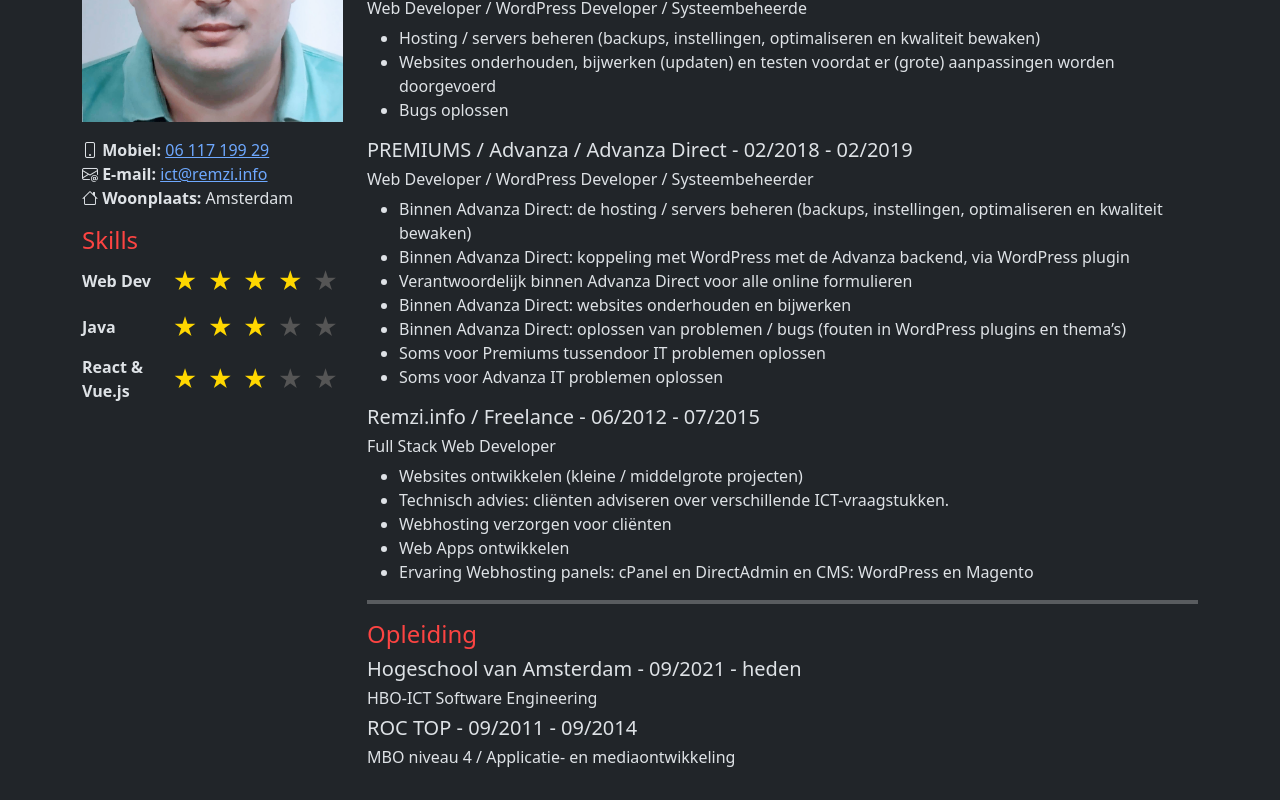
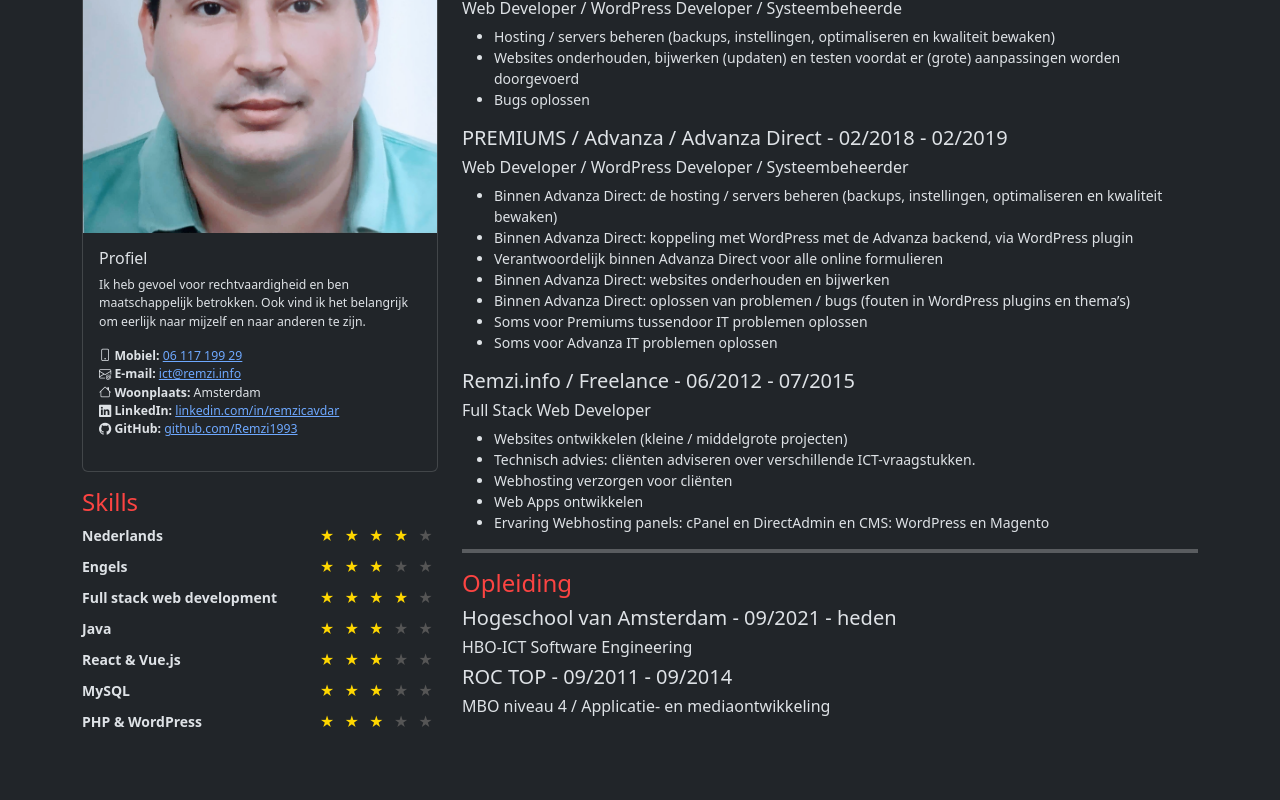
Before and after one commit to Remzi1993/remzi.info, a Vue app: page /cv in a window 1280 px wide. Shown: the part 322-1122 px from the top of the page. After the commit the page ends 1088 px from the top, so only its background shows below. Built offline with nearby package versions, Linux system fonts and the light colour scheme.

Commit message:
Small changes

```diff
--- a/src/components/Resume.vue
+++ b/src/components/Resume.vue
@@ -1,5 +1,5 @@
 <template>
-  <main class="py-4">
+  <main class="py-4 small">
     <div class="container">
       <div class="row d-print-none">
         <div class="col">
@@ -7,47 +7,98 @@
         </div>
       </div>
       <div class="row">
-        <div class="col-md-3">
-          <img src="../assets/img/profile-photo.jpg" alt="Remzi Cavdar" class="mb-3">
-          <p>
-            <strong><i class="bi bi-phone"></i> Mobiel:</strong> <a href="tel:+31611719929">06 117 199 29</a><br>
-            <strong><i class="bi bi-envelope-at"></i> E-mail:</strong> <a
-              href="mailto:ict@remzi.info">ict@remzi.info</a><br>
-            <strong><i class="bi bi-house"></i> Woonplaats:</strong> Amsterdam<br>
-          </p>
+        <div class="col-md-4">
+          <div class="card mb-3" style="width: 100%;">
+            <img src="../assets/img/profile-photo.jpg" class="card-img-top" alt="...">
+            <div class="card-body">
+              <h6 class="card-title">Profiel</h6>
+              <p class="card-text small">Ik heb gevoel voor rechtvaardigheid en ben maatschappelijk betrokken.
+                Ook vind ik het belangrijk om eerlijk naar mijzelf en naar anderen te zijn.</p>
+              <p class="small">
+                <strong><i class="bi bi-phone"></i> Mobiel:</strong> <a href="tel:+31611719929">06 117 199 29</a><br>
+                <strong><i class="bi bi-envelope-at"></i> E-mail:</strong> <a
+                  href="mailto:ict@remzi.info">ict@remzi.info</a><br>
+                <strong><i class="bi bi-house"></i> Woonplaats:</strong> Amsterdam<br>
+                <strong><i class="bi bi-linkedin"></i> LinkedIn:</strong> <a
+                  href="https://www.linkedin.com/in/remzicavdar" target="_blank">linkedin.com/in/remzicavdar</a><br>
+                <strong><i class="bi bi-github"></i> GitHub:</strong> <a href="https://github.com/Remzi1993"
+                                                                         target="_blank">github.com/Remzi1993</a>
+              </p>
+            </div>
+          </div>
           <h4 class="red">Skills</h4>
           <div class="skill-rating">
-            <span>Web Dev</span>
+            <span>Nederlands</span>
             <div class="rating">
-              <input type="radio" name="skill-1" id="skill-1-star5"><label for="skill-1-star5" title="5 stars">★</label>
-              <input type="radio" name="skill-1" id="skill-1-star4" checked><label for="skill-1-star4" title="4 stars">★</label>
-              <input type="radio" name="skill-1" id="skill-1-star3"><label for="skill-1-star3" title="3 stars">★</label>
-              <input type="radio" name="skill-1" id="skill-1-star2"><label for="skill-1-star2" title="2 stars">★</label>
-              <input type="radio" name="skill-1" id="skill-1-star1"><label for="skill-1-star1" title="1 star">★</label>
+              <input type="radio" name="skill-6" id="skill-3-star5" disabled><label for="skill-6-star5" title="5 stars">★</label>
+              <input type="radio" name="skill-6" id="skill-3-star4" disabled checked><label for="skill-6-star4" title="4 stars">★</label>
+              <input type="radio" name="skill-6" id="skill-3-star3" disabled><label for="skill-6-star3" title="3 stars">★</label>
+              <input type="radio" name="skill-6" id="skill-3-star2" disabled><label for="skill-6-star2" title="2 stars">★</label>
+              <input type="radio" name="skill-6" id="skill-3-star1" disabled><label for="skill-6-star1" title="1 star">★</label>
+            </div>
+          </div>
+          <div class="skill-rating">
+            <span>Engels</span>
+            <div class="rating">
+              <input type="radio" name="skill-7" id="skill-3-star5" disabled><label for="skill-7-star5" title="5 stars">★</label>
+              <input type="radio" name="skill-7" id="skill-3-star4" disabled><label for="skill-7-star4" title="4 stars">★</label>
+              <input type="radio" name="skill-7" id="skill-3-star3" disabled checked><label for="skill-7-star3" title="3 stars">★</label>
+              <input type="radio" name="skill-7" id="skill-3-star2" disabled><label for="skill-7-star2" title="2 stars">★</label>
+              <input type="radio" name="skill-7" id="skill-3-star1" disabled><label for="skill-7-star1" title="1 star">★</label>
+            </div>
+          </div>
+          <div class="skill-rating">
+            <span>Full stack web development</span>
+            <div class="rating">
+              <input type="radio" name="skill-1" id="skill-1-star5" disabled><label for="skill-1-star5" title="5 stars">★</label>
+              <input type="radio" name="skill-1" id="skill-1-star4" checked disabled><label for="skill-1-star4" title="4 stars">★</label>
+              <input type="radio" name="skill-1" id="skill-1-star3" disabled><label for="skill-1-star3" title="3 stars">★</label>
+              <input type="radio" name="skill-1" id="skill-1-star2" disabled><label for="skill-1-star2" title="2 stars">★</label>
+              <input type="radio" name="skill-1" id="skill-1-star1" disabled><label for="skill-1-star1" title="1 star">★</label>
             </div>
           </div>
           <div class="skill-rating">
             <span>Java</span>
             <div class="rating">
-              <input type="radio" name="skill-2" id="skill-2-star5"><label for="skill-2-star5" title="5 stars">★</label>
-              <input type="radio" name="skill-2" id="skill-2-star4"><label for="skill-2-star4" title="4 stars">★</label>
-              <input type="radio" name="skill-2" id="skill-2-star3" checked><label for="skill-2-star3" title="3 stars">★</label>
-              <input type="radio" name="skill-2" id="skill-2-star2"><label for="skill-2-star2" title="2 stars">★</label>
-              <input type="radio" name="skill-2" id="skill-2-star1"><label for="skill-2-star1" title="1 star">★</label>
+              <input type="radio" name="skill-2" id="skill-2-star5" disabled><label for="skill-2-star5" title="5 stars">★</label>
+              <input type="radio" name="skill-2" id="skill-2-star4" disabled><label for="skill-2-star4" title="4 stars">★</label>
+              <input type="radio" name="skill-2" id="skill-2-star3" checked disabled><label for="skill-2-star3" title="3 stars">★</label>
+              <input type="radio" name="skill-2" id="skill-2-star2" disabled><label for="skill-2-star2" title="2 stars">★</label>
+              <input type="radio" name="skill-2" id="skill-2-star1" disabled><label for="skill-2-star1" title="1 star">★</label>
             </div>
           </div>
           <div class="skill-rating">
             <span>React & Vue.js</span>
             <div class="rating">
-              <input type="radio" name="skill-3" id="skill-3-star5"><label for="skill-3-star5" title="5 stars">★</label>
-              <input type="radio" name="skill-3" id="skill-3-star4"><label for="skill-3-star4" title="4 stars">★</label>
-              <input type="radio" name="skill-3" id="skill-3-star3" checked><label for="skill-3-star3" title="3 stars">★</label>
-              <input type="radio" name="skill-3" id="skill-3-star2"><label for="skill-3-star2" title="2 stars">★</label>
-              <input type="radio" name="skill-3" id="skill-3-star1"><label for="skill-3-star1" title="1 star">★</label>
+              <input type="radio" name="skill-3" id="skill-3-star5" disabled><label for="skill-3-star5" title="5 stars">★</label>
+              <input type="radio" name="skill-3" id="skill-3-star4" disabled><label for="skill-3-star4" title="4 stars">★</label>
+              <input type="radio" name="skill-3" id="skill-3-star3" checked disabled><label for="skill-3-star3" title="3 stars">★</label>
+              <input type="radio" name="skill-3" id="skill-3-star2" disabled><label for="skill-3-star2" title="2 stars">★</label>
+              <input type="radio" name="skill-3" id="skill-3-star1" disabled><label for="skill-3-star1" title="1 star">★</label>
+            </div>
+          </div>
+          <div class="skill-rating">
+            <span>MySQL</span>
+            <div class="rating">
+              <input type="radio" name="skill-4" id="skill-3-star5" disabled><label for="skill-4-star5" title="5 stars">★</label>
+              <input type="radio" name="skill-4" id="skill-3-star4" disabled><label for="skill-4-star4" title="4 stars">★</label>
+              <input type="radio" name="skill-4" id="skill-3-star3" checked disabled><label for="skill-4-star3" title="3 stars">★</label>
+              <input type="radio" name="skill-4" id="skill-3-star2" disabled><label for="skill-4-star2" title="2 stars">★</label>
+              <input type="radio" name="skill-4" id="skill-3-star1" disabled><label for="skill-4-star1" title="1 star">★</label>
+            </div>
+          </div>
+          <div class="skill-rating">
+            <span>PHP & WordPress</span>
+            <div class="rating">
+              <input type="radio" name="skill-5" id="skill-3-star5" disabled><label for="skill-5-star5" title="5 stars">★</label>
+              <input type="radio" name="skill-5" id="skill-3-star4" disabled><label for="skill-5-star4" title="4 stars">★</label>
+              <input type="radio" name="skill-5" id="skill-3-star3" checked disabled><label for="skill-5-star3" title="3 stars">★</label>
+              <input type="radio" name="skill-5" id="skill-3-star2" disabled><label for="skill-5-star2" title="2 stars">★</label>
+              <input type="radio" name="skill-5" id="skill-3-star1" disabled><label for="skill-5-star1" title="1 star">★</label>
             </div>
           </div>
         </div>
-        <div class="col-md-9">
+        <div class="col-md-8">
           <h2 class="text-center">Remzi Cavdar</h2>
           <h3 class="text-center yellow">Software Engineer</h3>
           <hr/>
@@ -104,39 +155,4 @@ export default {
 img {
   width: 100%;
 }
-
-.skill-rating {
-  display: flex;
-  align-items: center;
-  margin-bottom: 10px;
-  justify-content: space-between;
-
-  span {
-    margin-right: 10px;
-    font-weight: bold;
-  }
-}
-
-.rating {
-  display: flex;
-  direction: rtl; /* This will make the stars order from left to right */
-  font-size: 1.5em; /* Adjusting the size a bit */
-  justify-content: center;
-}
-
-.rating > input {
-  display: none;
-}
-
-.rating > label {
-  color: #555; /* Default star color for dark mode */
-  cursor: pointer;
-  padding: 0 5px;
-}
-
-.rating > input:checked ~ label,
-.rating > label:hover,
-.rating > label:hover ~ label {
-  color: #FFD700; /* Yellow star color for selected and hover */
-}
 </style>
--- a/src/main.scss
+++ b/src/main.scss
@@ -1,6 +1,6 @@
 @import "bootstrap/scss/bootstrap.scss";
 
-$yellow : #FFD933;
+$yellow: #FFD933;
 $red: #FC4442;
 
 .navbar {
@@ -18,3 +18,34 @@ hr {
 .red {
   color: $red;
 }
+
+.skill-rating {
+  display: flex;
+  align-items: center;
+  margin-bottom: 10px;
+  justify-content: space-between;
+
+  span {
+    margin-right: 10px;
+    font-weight: bold;
+  }
+}
+
+.rating {
+  display: flex;
+  direction: rtl;
+  justify-content: center;
+}
+
+.rating > input {
+  display: none;
+}
+
+.rating > label {
+  color: #555;
+  padding: 0 5px;
+}
+
+.rating > input:checked ~ label {
+  color: #FFD700; /* Yellow star color for selected and hover */
+}
```
